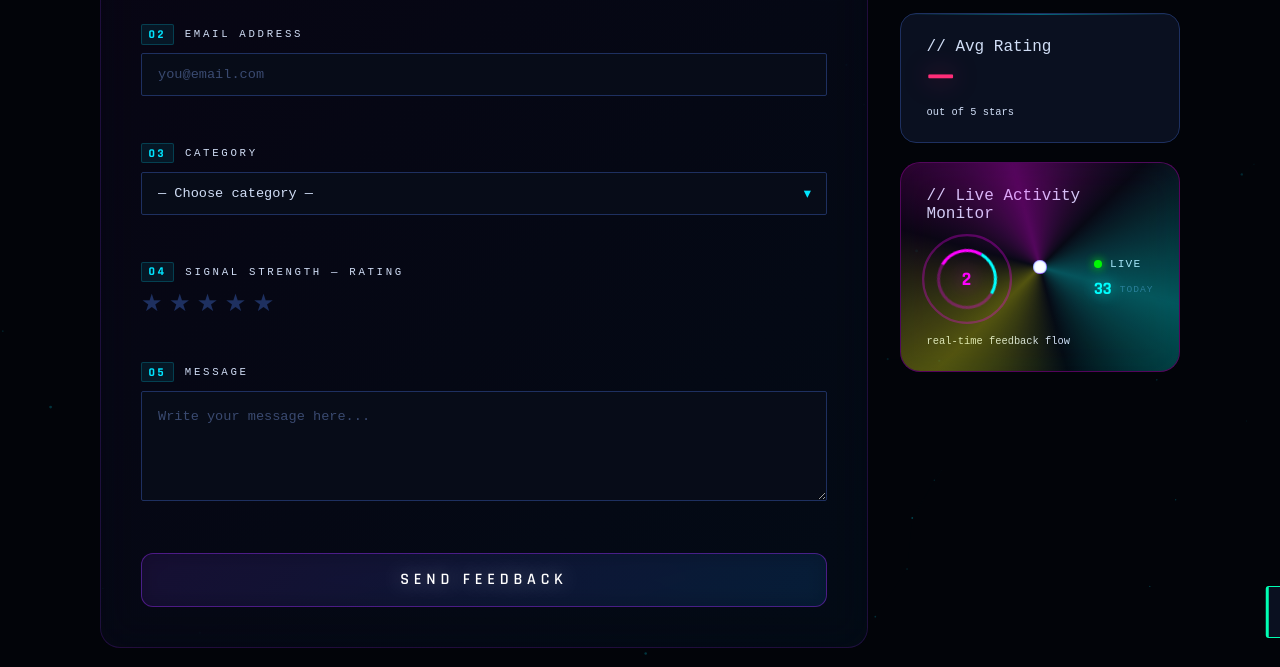
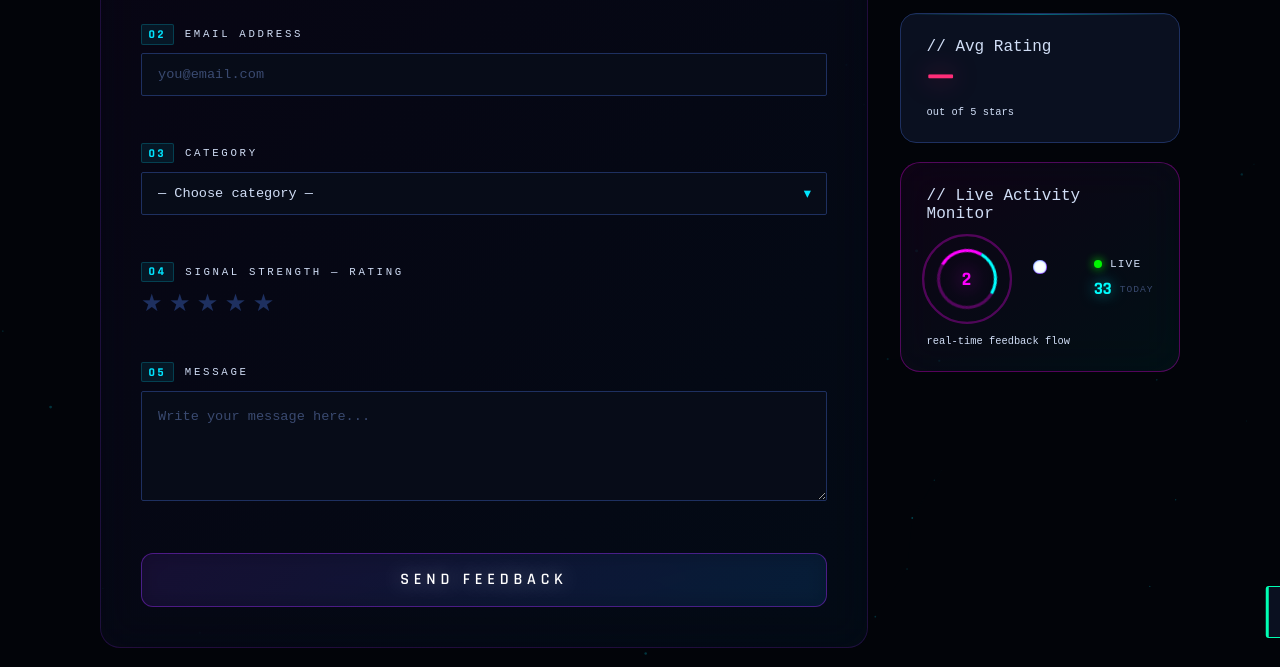
Before and after one commit to shivjaiswal599-stack/feedbackform_project_finl-review, a website: page index.html in a window 1280 px wide. In both pictures the pointer is over the element 1040 px from the left and 1742 px from the top of the page. Shown: the part 1491-2158 px from the top of the page. Drawn offline with Linux system fonts and the light colour scheme; no server answers.

Commit message:
Completely disable all hover effects for Live Activity Monitor with !important

```diff
--- a/style.css
+++ b/style.css
@@ -483,13 +483,14 @@ aside .side-col .glass-card.side-stat-card:nth-child(2):hover {
 }
 
 .activity-monitor-card:hover::before {
-  opacity: 1;
+  opacity: 0;
 }
 
 .activity-monitor-card:hover {
-  transform: none;
-  box-shadow: none;
-  border-color: rgba(255, 0, 255, 0.3);
+  transform: none !important;
+  box-shadow: none !important;
+  border-color: rgba(255, 0, 255, 0.3) !important;
+  background: linear-gradient(145deg, rgba(255, 0, 255, 0.05), rgba(0, 255, 255, 0.05)) !important;
 }
 
 @keyframes crazy-rotate {
```
